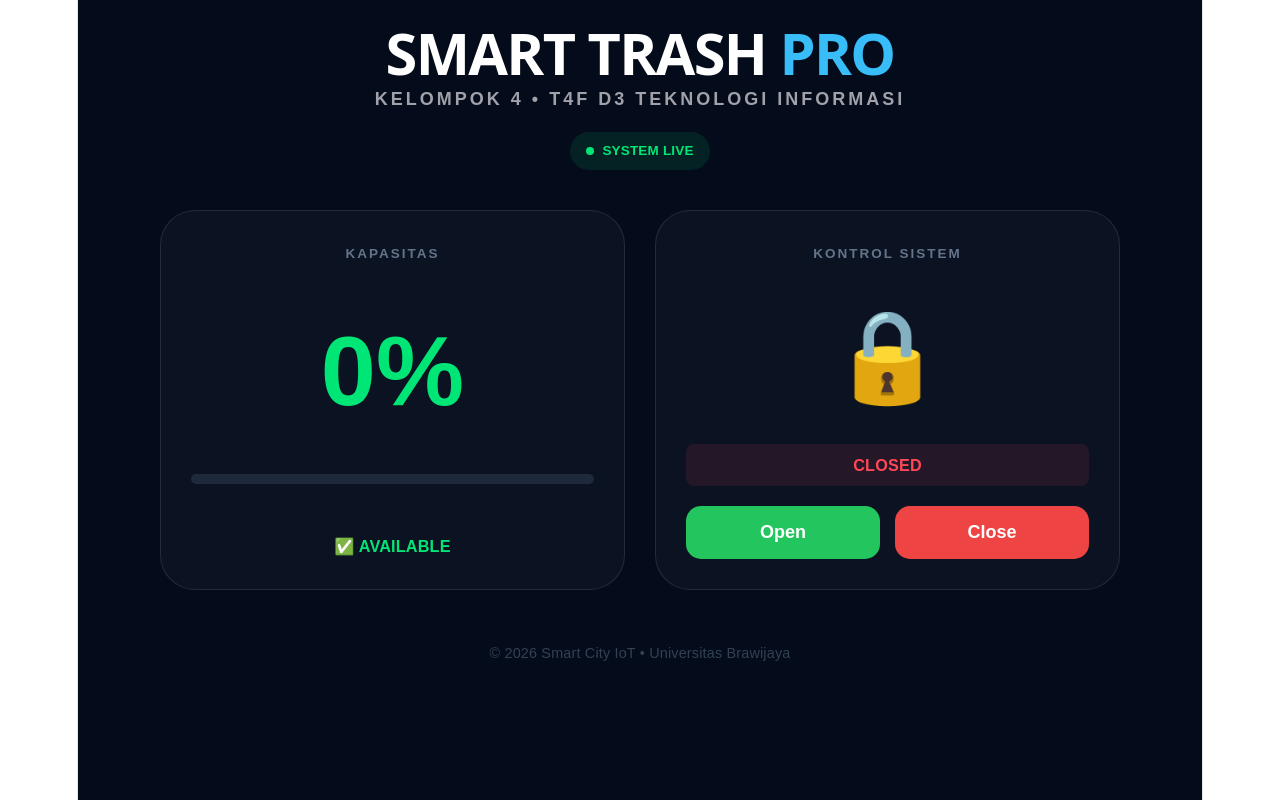
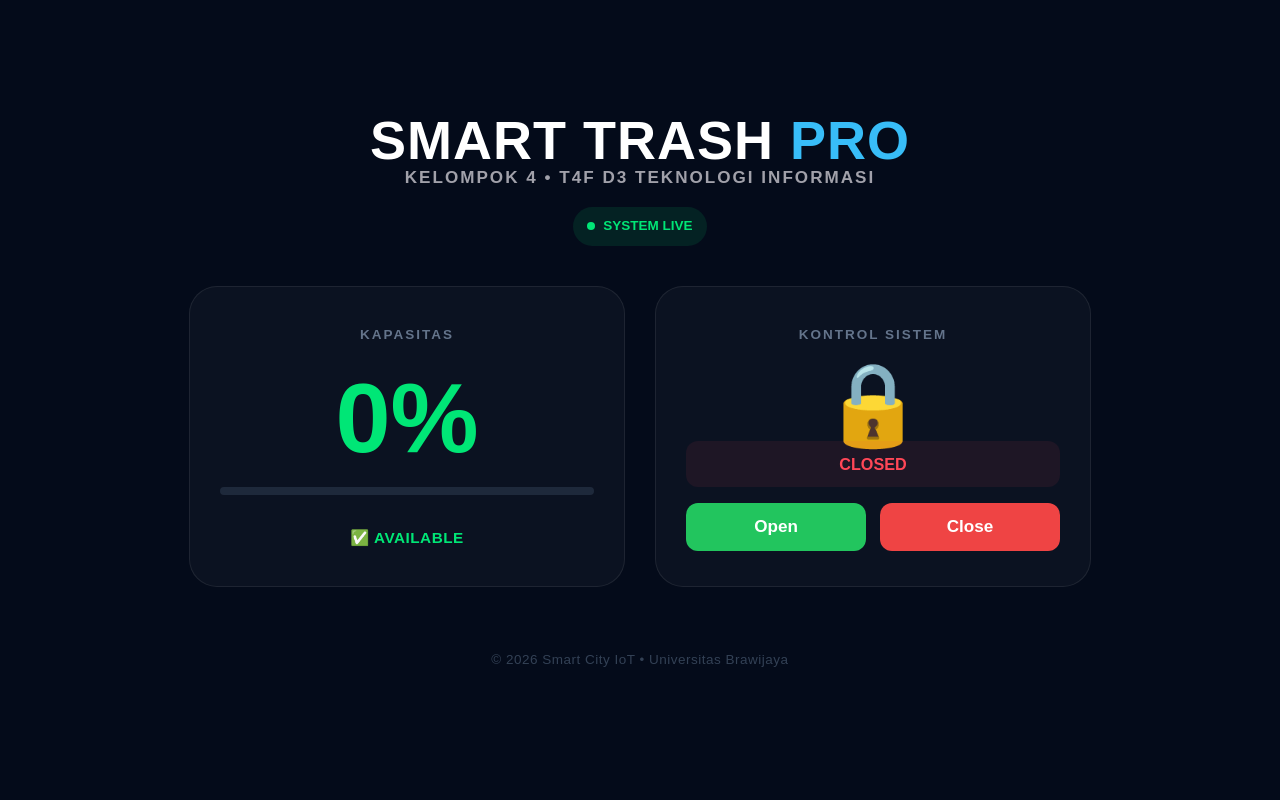
Before and after one commit to hijjazkuykuy-devprob/dashboard-sampah, a React (Vite) app: page / in a window 1280 px wide. Built offline with nearby package versions, Linux system fonts and the light colour scheme; no server answers; the database is empty.

Commit message:
benerin layout ke 2

```diff
--- a/src/App.jsx
+++ b/src/App.jsx
@@ -53,9 +53,9 @@ function App() {
   );
 }
 
-// --- PERBAIKAN STYLES ANTI-OVERFLOW & LEBIH RESPONSIVE ---
+// --- CSS IN JS YANG SUDAH DIRAPIKAN TOTAL ---
 const containerStyle = {
-  width: '100%',             // Mengganti 100vw menjadi 100% agar tidak menabrak scrollbar
+  width: '100%',
   minHeight: '100vh',
   background: '#040b1a',
   color: '#ffffff',
@@ -65,14 +65,19 @@ const containerStyle = {
   display: 'flex',
   flexDirection: 'column',
   alignItems: 'center',
-  overflowX: 'hidden'       // Mengunci layar secara horizontal agar tidak bisa digeser ke kanan/kiri
+  justifyContent: 'center',   // Menjaga seluruh dashboard seimbang di tengah layar (vertikal)
+  overflowX: 'hidden',
+  boxSizing: 'border-box'
 };
 
 const contentWrapper = {
   width: '100%',
-  maxWidth: '1000px',
-  padding: '40px 20px',    // Menggunakan padding seimbang agar tidak mentok sisi layar
-  boxSizing: 'border-box'   // Memastikan padding tidak menambah lebar total elemen
+  maxWidth: '950px',         // Lebar maksimal grid diperkecil sedikit agar visualnya lebih padat
+  padding: '40px 24px',
+  boxSizing: 'border-box',
+  display: 'flex',
+  flexDirection: 'column',
+  alignItems: 'center'
 };
 
 const headerStyle = {
@@ -84,21 +89,33 @@ const headerStyle = {
   width: '100%'
 };
 
-const mainTitle = { fontSize: 'clamp(2rem, 6vw, 3.2rem)', fontWeight: '900', margin: 0 };
+const mainTitle = {
+  fontSize: 'clamp(2.2rem, 5vw, 3rem)',
+  fontWeight: '900',
+  margin: '0 0 12px 0',       // Mengurangi margin bawah judul agar teks kelompok tidak terlalu jauh
+  letterSpacing: '1px'
+};
 
 const kelompokText = {
-  fontSize: '1rem',
+  fontSize: '0.95rem',
   color: '#a1a1aa',
-  letterSpacing: '3px',
-  marginTop: '20px',
-  fontWeight: 'bold',
+  letterSpacing: '2px',
+  margin: '0 0 16px 0',       // Mengunci jarak yang rapi menuju badge live
+  fontWeight: '600',
   textAlign: 'center'
 };
 
 const onlineBadge = {
-  display: 'inline-flex', alignItems: 'center', gap: '8px', padding: '6px 16px',
-  background: 'rgba(0, 230, 118, 0.1)', borderRadius: '100px', color: '#00e676',
-  fontSize: '0.75rem', fontWeight: 'bold', marginTop: '20px'
+  display: 'inline-flex',
+  alignItems: 'center',
+  gap: '8px',
+  padding: '6px 14px',
+  background: 'rgba(0, 230, 118, 0.1)',
+  borderRadius: '100px',
+  color: '#00e676',
+  fontSize: '0.75rem',
+  fontWeight: 'bold',
+  margin: '0'                 // Reset margin otomatis agar konstan di tengah
 };
 
 const pulsingDot = { width: '8px', height: '8px', background: '#00e676', borderRadius: '50%' };
@@ -107,40 +124,83 @@ const mainGrid = {
   display: 'grid',
   width: '100%',
   gap: '30px',
-  gridTemplateColumns: 'repeat(auto-fit, minmax(280px, 1fr))', // Disesuaikan agar pas di layar kecil mobile
-  boxSizing: 'border-box'
+  gridTemplateColumns: 'repeat(auto-fit, minmax(340px, 1fr))',
+  boxSizing: 'border-box',
+  alignItems: 'stretch'       // MEMAKSA kedua kartu memiliki tinggi yang sama persis
 };
 
 const fixedCard = {
   background: 'rgba(255, 255, 255, 0.03)',
-  border: '1px solid rgba(255, 255, 255, 0.1)',
-  borderRadius: '35px',
-  padding: '30px',
+  border: '1px solid rgba(255, 255, 255, 0.08)',
+  borderRadius: '28px',       // Kelengkungan sudut diperhalus agar lebih modern
+  padding: '35px 30px',
   textAlign: 'center',
   display: 'flex',
   flexDirection: 'column',
-  justifyContent: 'space-between',
-  minHeight: '380px',
+  justifyContent: 'space-between', // Membagi ruang atas-tengah-bawah secara adil
   boxSizing: 'border-box'
 };
 
-const cardLabel = { fontSize: '0.75rem', color: '#64748b', letterSpacing: '2px', fontWeight: 'bold' };
-const valueDisplay = { fontSize: '5.5rem', fontWeight: '900', lineHeight: 1, margin: '20px 0' };
-const iconBox = { fontSize: '5rem', flex: 1, display: 'flex', alignItems: 'center', justifyContent: 'center', margin: '20px 0' };
-const progressBase = { width: '100%', height: '10px', background: '#1e293b', borderRadius: '10px', overflow: 'hidden' };
-const progressFill = { height: '100%', transition: '1s' };
-const statusText = { fontSize: '0.9rem', fontWeight: 'bold', margin: '15px 0 0 0' };
+const cardLabel = {
+  fontSize: '0.75rem',
+  color: '#64748b',
+  letterSpacing: '2px',
+  fontWeight: '700',
+  margin: '0 0 20px 0'
+};
+
+const valueDisplay = {
+  fontSize: '5.5rem',
+  fontWeight: '900',
+  lineHeight: '1',
+  flex: '1',                  // Mengambil sisa ruang tengah agar sejajar secara horizontal
+  display: 'flex',
+  alignItems: 'center',
+  justifyContent: 'center'
+};
+
+const iconBox = {
+  fontSize: '4.5rem',
+  flex: '1',
+  display: 'flex',
+  alignItems: 'center',
+  justifyContent: 'center'
+};
+
+const progressBase = {
+  width: '100%',
+  height: '8px',              // Ketebalan progress bar dibuat lebih tipis & clean
+  background: '#1e293b',
+  borderRadius: '10px',
+  overflow: 'hidden',
+  margin: '20px 0'
+};
+
+const progressFill = { height: '100%', transition: '0.8s ease-out' };
+
+const statusText = {
+  fontSize: '0.85rem',
+  fontWeight: '700',
+  margin: '10px 0 0 0',
+  letterSpacing: '0.5px'
+};
 
 const statusBadge = (s) => ({
-  padding: '8px 16px', borderRadius: '8px', fontSize: '0.9rem', fontWeight: 'bold',
-  background: s === 1 ? 'rgba(0, 230, 118, 0.1)' : 'rgba(255, 71, 87, 0.1)',
-  color: s === 1 ? '#00e676' : '#ff4757', marginBottom: '20px', display: 'inline-block'
+  width: '100%',              // Dibuat lebar penuh agar sejajar rapi dengan tombol di bawahnya
+  padding: '10px 0',
+  borderRadius: '12px',
+  fontSize: '0.9rem',
+  fontWeight: '700',
+  background: s === 1 ? 'rgba(0, 230, 118, 0.08)' : 'rgba(255, 71, 87, 0.08)',
+  color: s === 1 ? '#00e676' : '#ff4757',
+  marginBottom: '16px',
+  boxSizing: 'border-box'
 });
 
-const buttonGroup = { display: 'grid', gridTemplateColumns: '1fr 1fr', gap: '15px', width: '100%' };
-const baseBtn = { padding: '16px', border: 'none', borderRadius: '15px', color: 'white', fontSize: '1rem', fontWeight: 'bold', cursor: 'pointer' };
+const buttonGroup = { display: 'grid', gridTemplateColumns: '1fr 1fr', gap: '14px', width: '100%' };
+const baseBtn = { padding: '14px', border: 'none', borderRadius: '12px', color: 'white', fontSize: '0.95rem', fontWeight: '700', cursor: 'pointer', transition: '0.2s' };
 const btnOpen = { ...baseBtn, background: '#22c55e' };
 const btnClose = { ...baseBtn, background: '#ef4444' };
-const footerStyle = { marginTop: '50px', color: '#334155', fontSize: '0.8rem', textAlign: 'center', width: '100%' };
+const footerStyle = { marginTop: '60px', color: '#334155', fontSize: '0.75rem', textAlign: 'center', width: '100%', letterSpacing: '0.5px' };
 
 export default App;
--- a/src/index.css
+++ b/src/index.css
@@ -1,25 +1,9 @@
 :root {
-  --text: #6b6375;
-  --text-h: #08060d;
-  --bg: #fff;
-  --border: #e5e4e7;
-  --code-bg: #f4f3ec;
-  --accent: #aa3bff;
-  --accent-bg: rgba(170, 59, 255, 0.1);
-  --accent-border: rgba(170, 59, 255, 0.5);
-  --social-bg: rgba(244, 243, 236, 0.5);
-  --shadow:
-    rgba(0, 0, 0, 0.1) 0 10px 15px -3px, rgba(0, 0, 0, 0.05) 0 4px 6px -2px;
-
   --sans: system-ui, 'Segoe UI', Roboto, sans-serif;
-  --heading: system-ui, 'Segoe UI', Roboto, sans-serif;
-  --mono: ui-monospace, Consolas, monospace;
 
   font: 18px/145% var(--sans);
-  letter-spacing: 0.18px;
-  color-scheme: light dark;
-  color: var(--text);
-  background: var(--bg);
+  color-scheme: dark;
+  background-color: #040b1a; /* Mengunci warna latar belakang proyek secara global */
   font-synthesis: none;
   text-rendering: optimizeLegibility;
   -webkit-font-smoothing: antialiased;
@@ -30,82 +14,27 @@
   }
 }
 
-@media (prefers-color-scheme: dark) {
-  :root {
-    --text: #9ca3af;
-    --text-h: #f3f4f6;
-    --bg: #16171d;
-    --border: #2e303a;
-    --code-bg: #1f2028;
-    --accent: #c084fc;
-    --accent-bg: rgba(192, 132, 252, 0.15);
-    --accent-border: rgba(192, 132, 252, 0.5);
-    --social-bg: rgba(47, 48, 58, 0.5);
-    --shadow:
-      rgba(0, 0, 0, 0.4) 0 10px 15px -3px, rgba(0, 0, 0, 0.25) 0 4px 6px -2px;
-  }
-
-  #social .button-icon {
-    filter: invert(1) brightness(2);
-  }
+/* Memastikan tidak ada sisa margin putih dari browser */
+html,
+body {
+  margin: 0;
+  padding: 0;
+  width: 100%;
+  height: 100%;
+  background-color: #040b1a;
+  overflow-X: hidden; /* Mencegah layar bisa digeser kanan-kiri */
 }
 
-body {
-  margin: 0;
-}
-
+/* PERBAIKAN UTAMA: Menghapus batas lebar 1126px dan border samping */
 #root {
-  width: 1126px;
-  max-width: 100%;
-  margin: 0 auto;
-  text-align: center;
-  border-inline: 1px solid var(--border);
-  min-height: 100svh;
+  width: 100%;
+  min-height: 100vh;
+  background-color: #040b1a;
   display: flex;
   flex-direction: column;
   box-sizing: border-box;
 }
 
-h1,
-h2 {
-  font-family: var(--heading);
-  font-weight: 500;
-  color: var(--text-h);
-}
-
-h1 {
-  font-size: 56px;
-  letter-spacing: -1.68px;
-  margin: 32px 0;
-  @media (max-width: 1024px) {
-    font-size: 36px;
-    margin: 20px 0;
-  }
-}
-h2 {
-  font-size: 24px;
-  line-height: 118%;
-  letter-spacing: -0.24px;
-  margin: 0 0 8px;
-  @media (max-width: 1024px) {
-    font-size: 20px;
-  }
-}
 p {
   margin: 0;
 }
-
-code,
-.counter {
-  font-family: var(--mono);
-  display: inline-flex;
-  border-radius: 4px;
-  color: var(--text-h);
-}
-
-code {
-  font-size: 15px;
-  line-height: 135%;
-  padding: 4px 8px;
-  background: var(--code-bg);
-}
```
